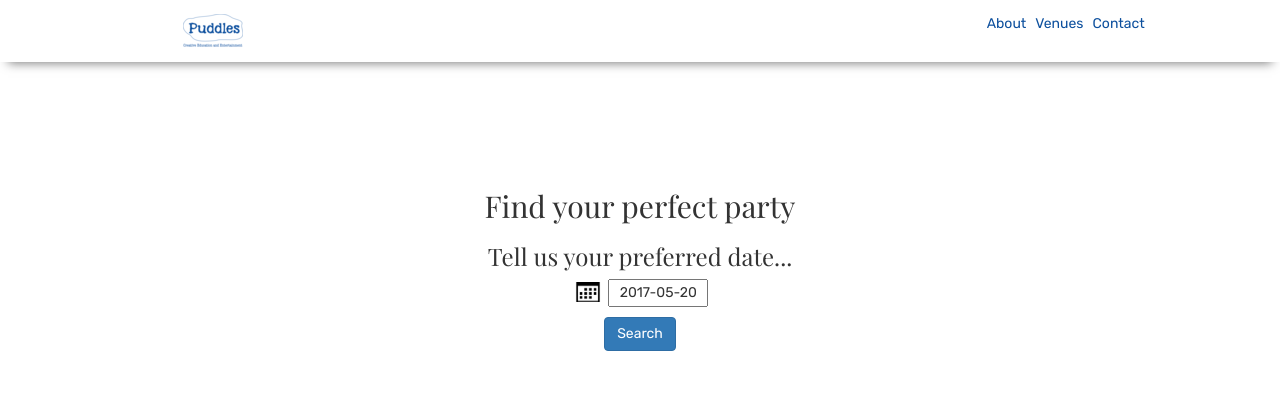
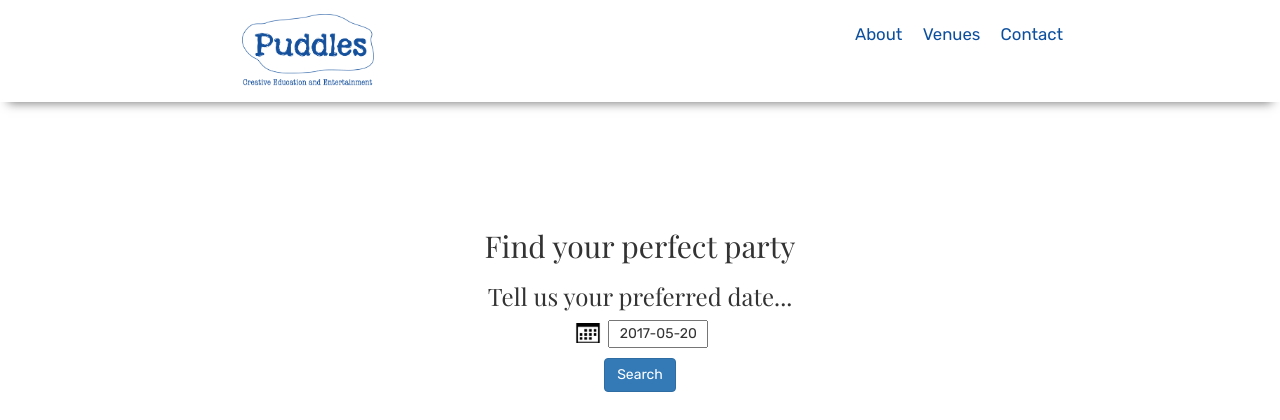
Before and after one commit to natalia-z/project, a Django app: page / in a window 1280 px wide. Shown: the top 420 px of the page. Run offline with Django 3.2, Linux system fonts and the light colour scheme; parts of the project's set-up code (start-up, migrations or seed data) failed here and were passed over; some libraries are stand-ins or nearby versions.

Commit message:
logo fix

```diff
--- a/frontend/sass/_header.scss
+++ b/frontend/sass/_header.scss
@@ -4,12 +4,16 @@
     background-color: #fffff;
     box-shadow: 0px 9px 10px -8px rgba(0, 0, 0, 0.52);
     text-align: center;
-    &_nav{
+    nav{
         float: right;
         padding: 1em;
     }
-    &_imgcontainer{
+    .imgcontainer{
+        max-width: 160px;
         padding: 1em;
+        img{
+            max-width: 100%;
+        }
     }
     ul {
         margin-right: 3em;
@@ -17,7 +21,11 @@
             display: inline;
             a {
                 color: #0C4F9D;
-                padding: 0.2em;
+                display: inline-block;
+                position: relative;
+                z-index: 1;
+                padding: 0.5em;
+                font-size: 1.2em;
                 &:hover {
                     text-decoration: none;
                     font-weight: bold;
--- a/puddles2/puddlesbooking/admin.py
+++ b/puddles2/puddlesbooking/admin.py
@@ -2,7 +2,7 @@
 from django.contrib import admin
 
 # App internal imports
-from .models import Venue, Timeslot, Theme, Booking, TermsAndConditions, DisabledDates
+from .models import Venue, Timeslot, Theme, Booking, Content, Unavailable
 
 class VenueModelAdmin(admin.ModelAdmin):
 	'''
@@ -64,5 +64,5 @@ admin.site.register(Venue, VenueModelAdmin)
 admin.site.register(Timeslot, TimeslotModelAdmin)
 admin.site.register(Booking, BookingModelAdmin)
 admin.site.register(Theme)
-admin.site.register(TermsAndConditions)
-admin.site.register(DisabledDates)
+admin.site.register(Content)
+admin.site.register(Unavailable)
--- a/puddles2/puddlesbooking/forms.py
+++ b/puddles2/puddlesbooking/forms.py
@@ -6,7 +6,7 @@ from django.core.validators import RegexValidator
 from django.forms import ModelForm, Form
 
 # App internal imports
-from .models import Venue, Booking, Theme, DisabledDates
+from .models import Venue, Booking, Theme, Unavailable
 
 
 class PartySearchForm(forms.Form):
--- a/puddles2/puddlesbooking/templates/header.html
+++ b/puddles2/puddlesbooking/templates/header.html
@@ -1,15 +1,16 @@
 {% load staticfiles %}
 <header class="header clearfix">
-        <div class="header_imgcontainer col-sm-4">
-            <a class="header_image" href="{% url 'home' %}"><img src="{% static 'img/branding/logo-small.png' %}" alt="Puddles logo"></a>
+        <div class="col-sm-2 col-sm-offset-2">
+            <div class="imgcontainer">
+                <a class="header_image" href="{% url 'home' %}"><img src="{% static 'img/branding/logo-original.png' %}" alt="Puddles logo"></a>
+            </div>
         </div>
-        <nav class="header_nav col-sm-4">
+       <nav class="navbar col-sm-6 col-sm-offset-2">
             <ul>
-                {% url "home" as home %} {% url "about" as about %}
-                <!--Not working - active -->
                 <li><a href="{% url 'about' %}">About</a></li>
                 <li><a href="{% url 'venues' %}">Venues</a></li>
                 <li><a href="{% url 'contact' %}">Contact</a></li>
             </ul>
         </nav>
+
 </header>
--- a/puddles2/puddlesbooking/views.py
+++ b/puddles2/puddlesbooking/views.py
@@ -8,7 +8,7 @@ from django.conf import settings
 from django.shortcuts import render
 
 # App internal imports
-from .models import Venue, Timeslot, Booking, DisabledDates
+from .models import Venue, Timeslot, Booking, Unavailable
 from .forms import PartySearchForm, BookingForm, ContactForm
 from .filters import TimeslotFilter, VenueFilter
 
@@ -64,16 +64,17 @@ def availability(request):
 	'''
 	Display available timeslots for requested venue and date
 	Get the date from session variable, get all bookings,
-	filter available timeslots against exiting bookings
+	get disabled dates, filter available timeslots against
+	exiting bookings and disabled dates
 	'''
 
 	date = datetime.datetime.strptime(request.session['date_choice'], "%Y-%m-%d").date()
 
 	bookings = Booking.objects.all().values_list('timeslot__id', flat=True).filter(date = date).filter(status = 'confirmed')
 
-	disabled = DisabledDates.objects.all().values_list('timeslots__id', flat=True).filter(date = date)
+	unavailable = Unavailable.objects.all().values_list('timeslots__id', flat=True).filter(date = date)
 
-	avail_timeslot_choices = Timeslot.objects.filter(day_of_week = date.weekday()).exclude(id__in = bookings).exclude(id__in = disabled)
+	avail_timeslot_choices = Timeslot.objects.filter(day_of_week = date.weekday()).exclude(id__in = bookings).exclude(id__in = unavailable)
 
 	timeslot_filter = TimeslotFilter(request.GET, queryset=avail_timeslot_choices)
 
@@ -170,7 +171,7 @@ def contact(request):
 		comment = form.cleaned_data["comment"]
 		phone = form. cleaned_data["phone"]
 		subject = 'Contact request'
-		message = '%s %s %s' %(comment,name,phone)
+		message = '%s | %s | %s' %(comment,name,phone)
 		emailFrom = form.cleaned_data["email"]
 		emailTo = [settings.EMAIL_HOST_USER, form.cleaned_data["email"]]
 
--- a/static/static/css/main.css
+++ b/static/static/css/main.css
@@ -21,18 +21,25 @@
   background-color: #fffff;
   box-shadow: 0px 9px 10px -8px rgba(0, 0, 0, 0.52);
   text-align: center; }
-  .header_nav {
+  .header nav {
     float: right;
     padding: 1em; }
-  .header_imgcontainer {
+  .header .imgcontainer {
+    max-width: 160px;
     padding: 1em; }
+    .header .imgcontainer img {
+      max-width: 100%; }
   .header ul {
     margin-right: 3em; }
     .header ul li {
       display: inline; }
       .header ul li a {
         color: #0C4F9D;
-        padding: 0.2em; }
+        display: inline-block;
+        position: relative;
+        z-index: 1;
+        padding: 0.5em;
+        font-size: 1.2em; }
         .header ul li a:hover {
           text-decoration: none;
           font-weight: bold; }
```
Also changed, not shown: puddles2/puddlesbooking/models.py (+10 -7 lines), puddles2/puddles2/db.sqlite3, puddles2/puddlesbooking/migrations/0008_auto_20170501_1819.py (added), puddles2/puddlesbooking/migrations/0009_auto_20170501_1844.py (added).
